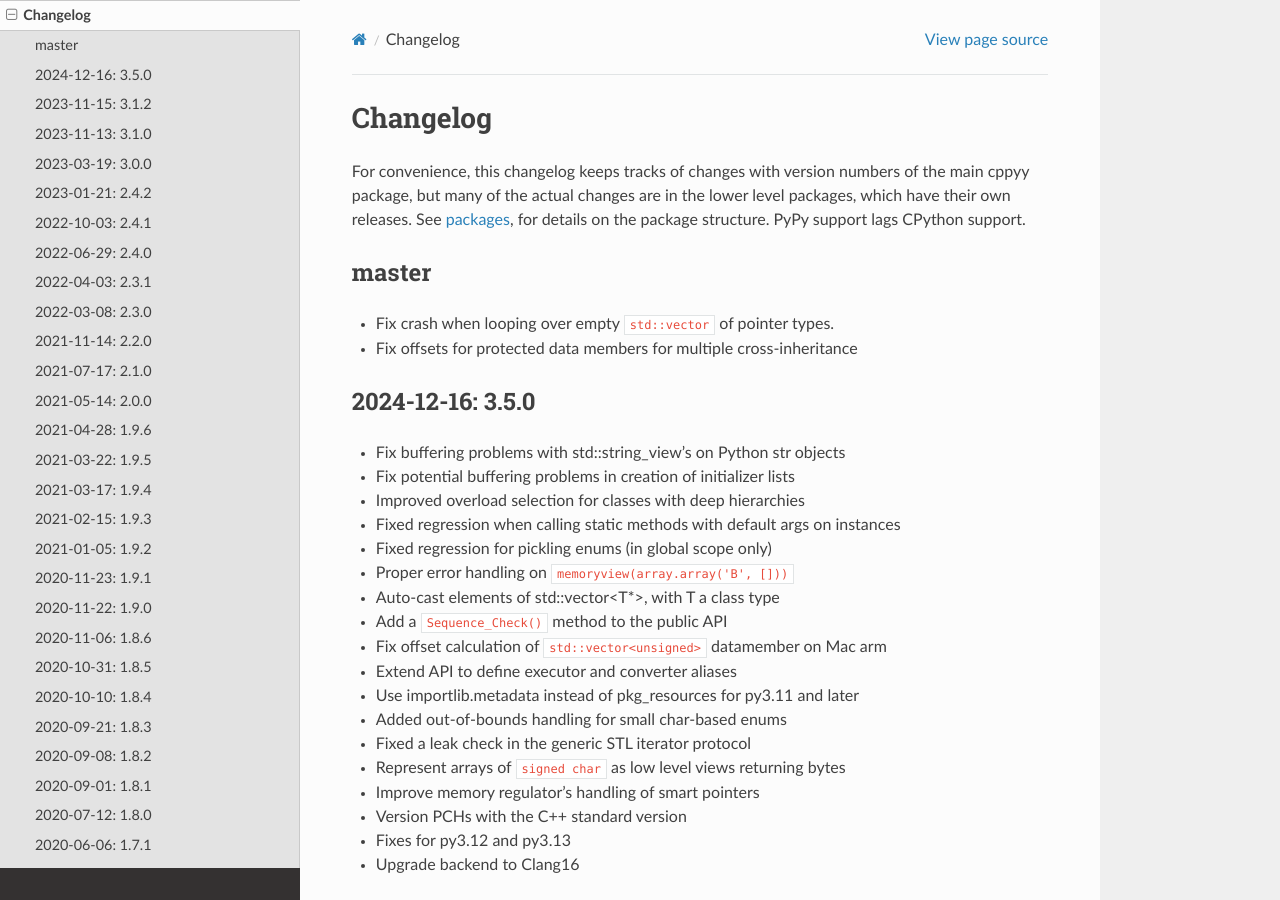
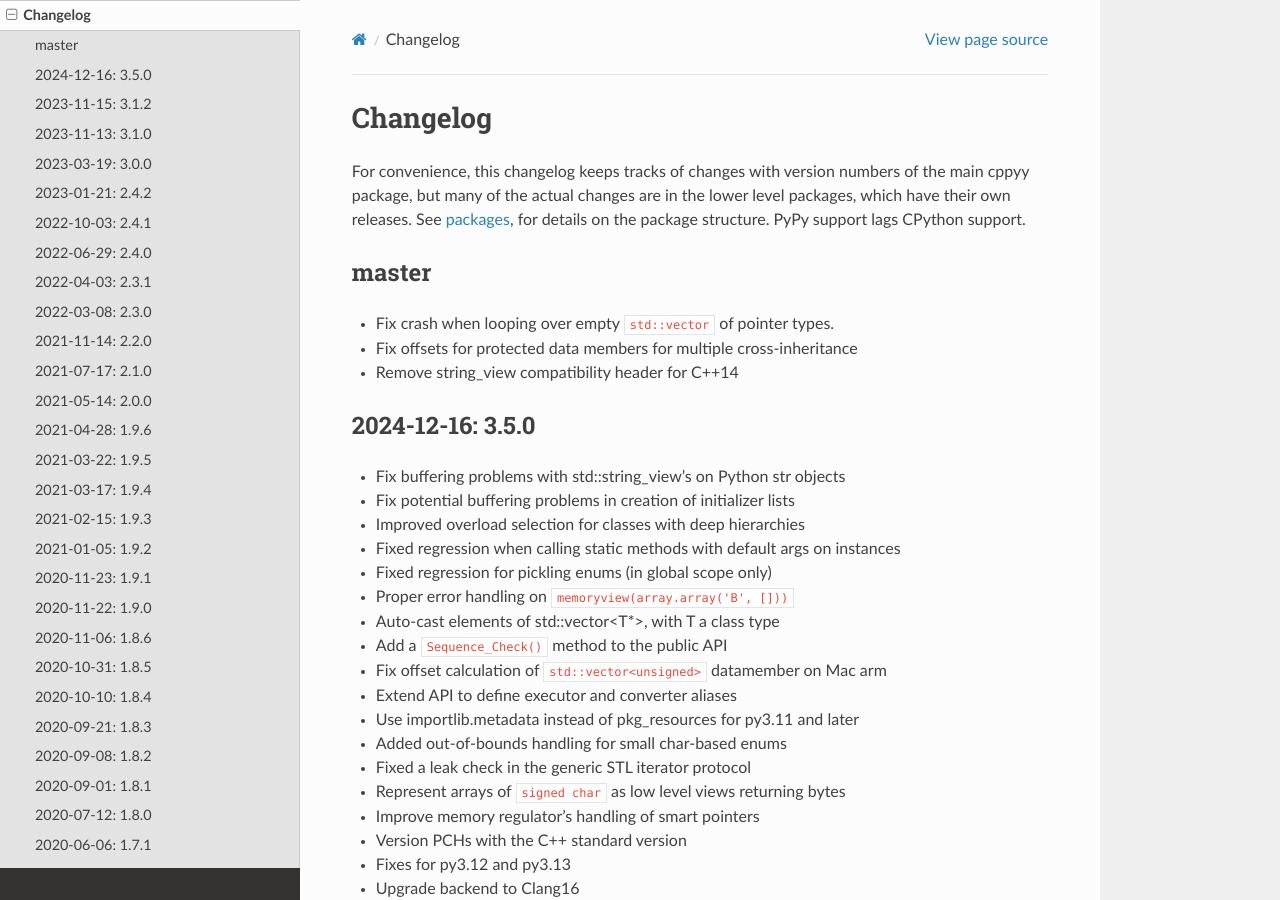
Before and after one commit to wlav/cppyy, a Sphinx documentation site: the page built from doc/source/changelog.rst, in a window 1280 px wide and 900 px high. Built offline with Sphinx 7.4.7 and the Read the Docs theme 3.1.0, drawn with Linux system fonts in a browser that asks for light colours.

Commit message:
remove string_view compatibility header

```diff
--- a/doc/source/changelog.rst
+++ b/doc/source/changelog.rst
@@ -15,6 +15,7 @@
 
 * Fix crash when looping over empty ``std::vector`` of pointer types.
 * Fix offsets for protected data members for multiple cross-inheritance
+* Remove string_view compatibility header for C++14
 
 
 
```
